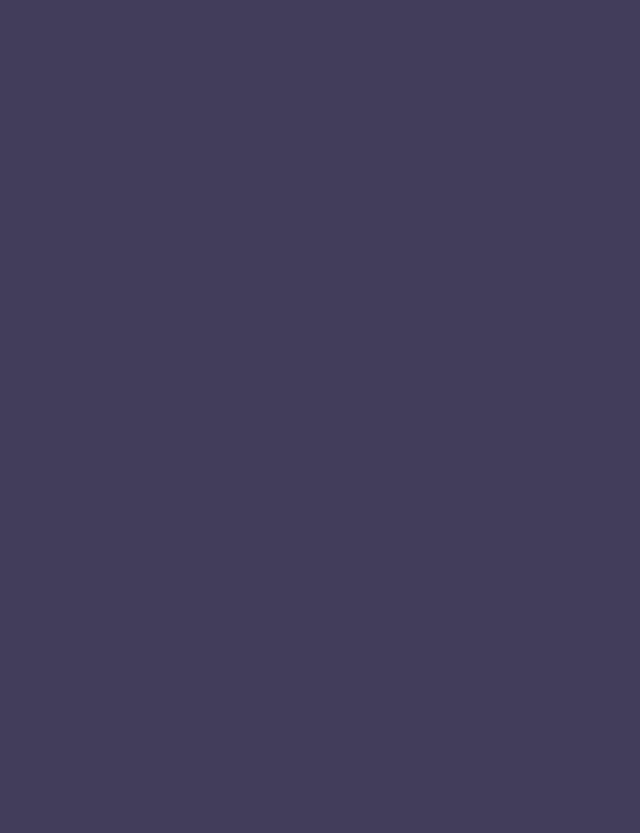
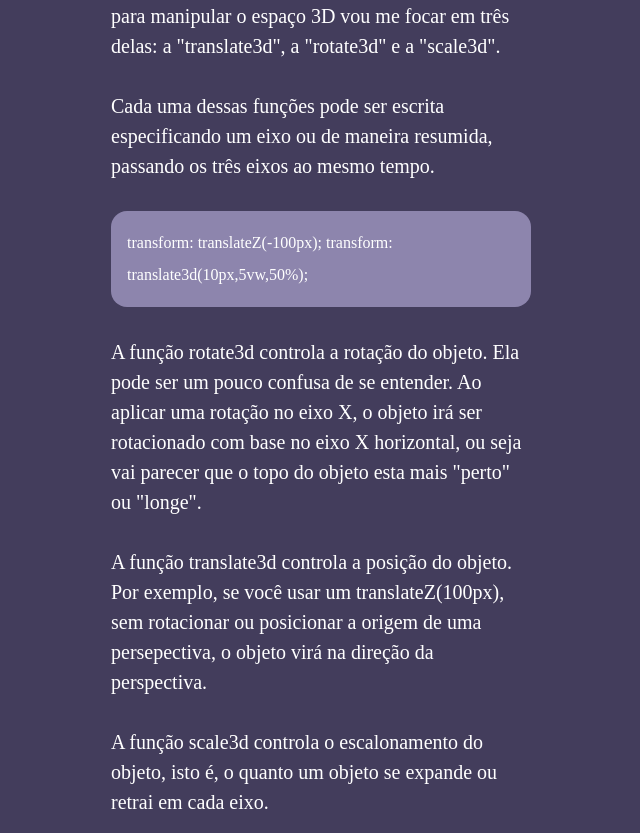
Before and after one commit to CaioVieira-dev/learn-3D-transform, a React (Create React App) app: page /functions in a window 1280 px wide. Shown: the part 870-1703 px from the top of the page, without its empty margins (319-959 px from the left). Before the commit the page ends 865 px from the top, so only its background shows below. Built offline with nearby package versions, Linux system fonts and the light colour scheme.

Commit message:
feat: :sparkles: create text
create text explaining translate3d, scale3d and rotate3d

```diff
--- a/src/pages/FunctionsOverview/index.tsx
+++ b/src/pages/FunctionsOverview/index.tsx
@@ -1,6 +1,6 @@
 import { useEffect } from 'react';
 import { useNav } from '../../hooks/useNav';
-import { Panel, Scene, Container } from './styles'
+import { Panel, Scene, Grid, Container, Text, Title, Example } from './styles'
 
 export function FunctionsOverview() {
     const { changePageName } = useNav();
@@ -9,6 +9,9 @@ export function FunctionsOverview() {
 
     return (
         <Container>
+            <Title>Funções</Title>
+
+            <Grid>
                 <Scene>
                     <Panel bgColor="blue" transform="rotX" inverted={false} >RotateX 45deg</Panel>
                 </Scene>
@@ -33,6 +36,35 @@ export function FunctionsOverview() {
                 <Scene>
                     <Panel bgColor="red" transform="translZ" inverted={true} >TranslateZ -50px</Panel>
                 </Scene>
+            </Grid>
+            <Text>
+                O "transform" do css pode usar diversas funções, para manipular o espaço 3D
+                vou me focar em três delas: a "translate3d", a "rotate3d" e a "scale3d".
+            </Text>
+            <Text>
+                Cada uma dessas funções pode ser escrita especificando um eixo ou de
+                maneira resumida, passando os três eixos ao mesmo tempo.
+            </Text>
+            <Example>
+                transform: translateZ(-100px);
+                transform: translate3d(10px,5vw,50%);
+            </Example>
+            <Text>
+                A função rotate3d controla a rotação do objeto. Ela pode ser um pouco
+                confusa de se entender. Ao aplicar uma rotação no eixo X, o objeto irá
+                ser rotacionado com base no eixo X horizontal, ou seja vai parecer que
+                o topo do objeto esta mais "perto" ou "longe".
+            </Text>
+            <Text>
+                A função translate3d controla a posição do objeto. Por exemplo, se
+                você usar um translateZ(100px), sem rotacionar ou posicionar a origem
+                de uma persepectiva, o objeto virá na direção da perspectiva.
+            </Text>
+            <Text>
+                A função scale3d controla o escalonamento do objeto, isto é, o quanto
+                um objeto se expande ou retrai em cada eixo.
+            </Text>
+
         </Container>
     )
 }
--- a/src/pages/FunctionsOverview/styles.ts
+++ b/src/pages/FunctionsOverview/styles.ts
@@ -1,18 +1,48 @@
 import styled from "styled-components";
+
+
 
 export const Container = styled.div`
 max-width: 420px;
+display: flex;
+flex-direction:column;
+align-items: center;
+gap:30px;
+padding:16px 0;
+`
+
+export const Text = styled.p`
+color:white;
+font-size: 20px;
+line-height:1.5em;
+`
+export const Example = styled.p`
+color:white;
+font-size: 16px;
+border-radius:16px;
+padding:16px;
+background-color:hsl(252,20%,60%);
+line-height: 2em;
+`
+export const Title = styled.h2`
+color:white;
+margin-top: 750px;
+
+`
+
+export const Grid = styled.div`
+
+max-width: 420px;
 
 width:100%;
-display: grid;
-  grid-template-columns: 1fr 1fr;
-  grid-template-rows: 1fr 1fr 1fr 1fr ;
-  gap: 30px 30px;
 
-@media(max-width:420px){
-margin-top: 230px;
-}
+    display: grid;
+    grid-template-columns: 1fr 1fr;
+    grid-template-rows: 1fr 1fr 1fr 1fr ;
+    gap: 30px 30px;
+
 `
+
 /**
  3D transform functions
 
```
Lines whose indentation alone changed are shown as unchanged.
